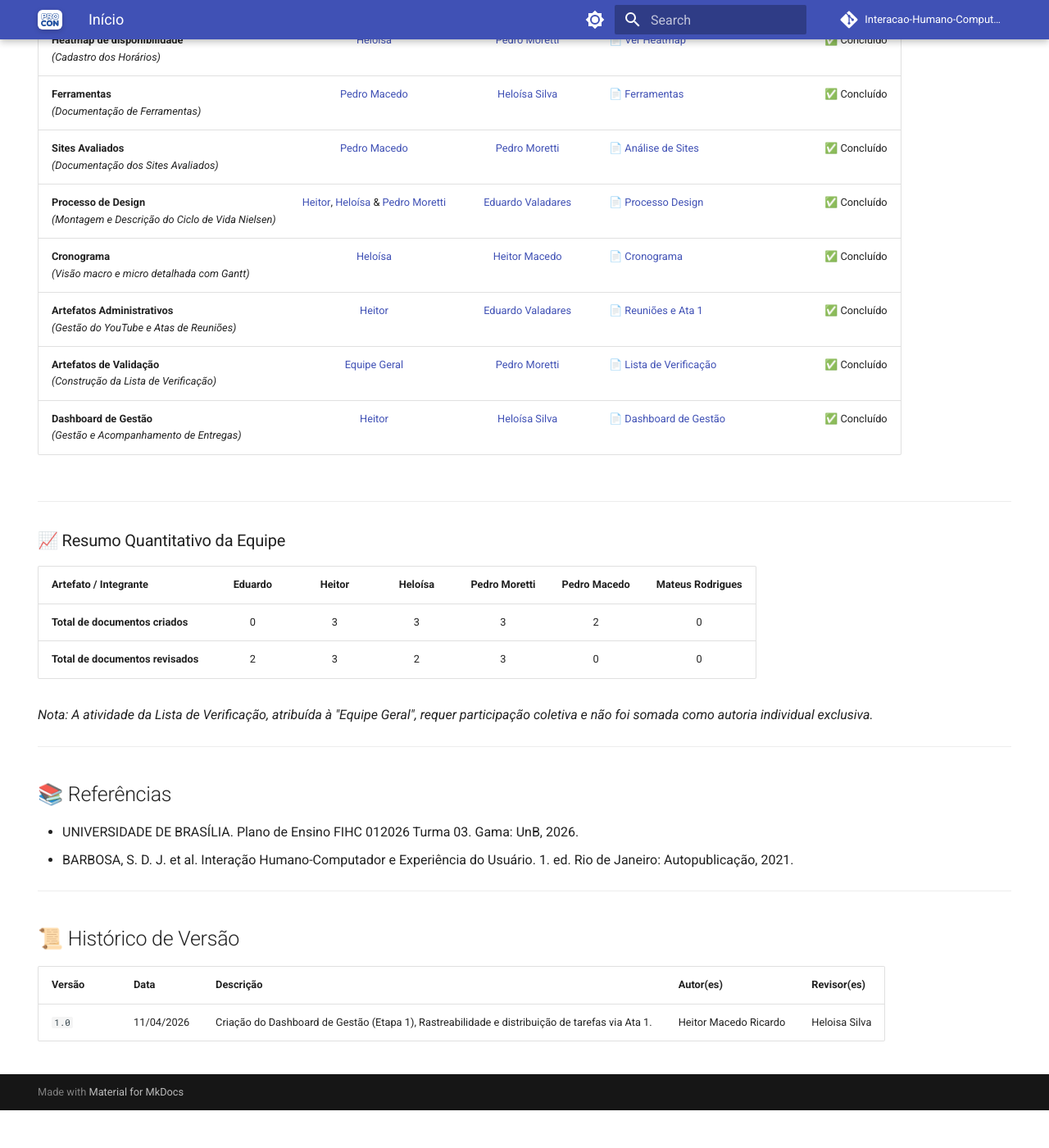
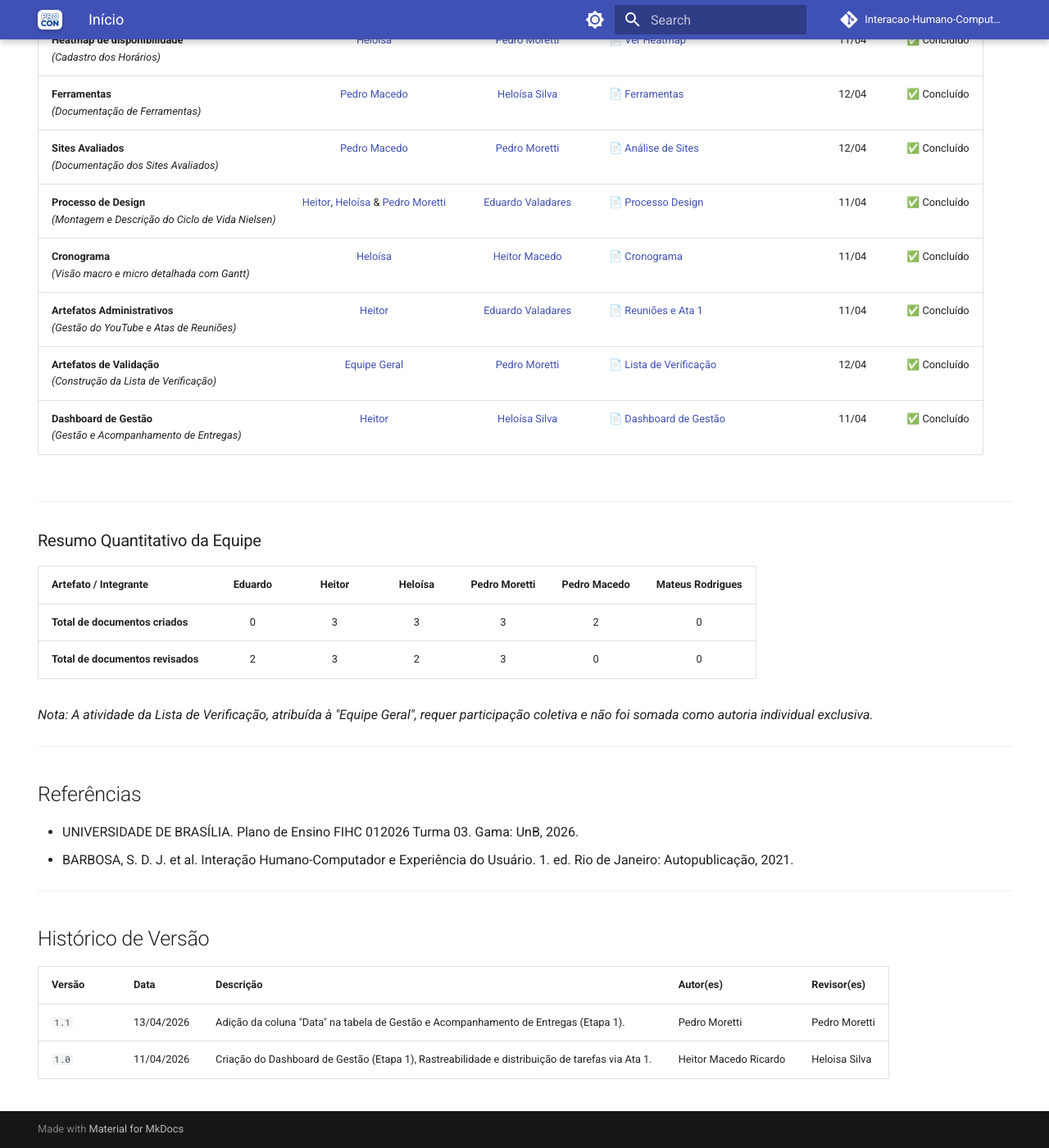
Before and after one commit to Interacao-Humano-Computador/2026.1-Grupo03, an MkDocs documentation site: the page built from docs/index.md, in a window 1280 px wide and 1400 px high, scrolled down 1359 px. Shown: the whole window at 82% size. Built offline with MkDocs 1.6.1 and Material for MkDocs 9.7.7, drawn with Linux system fonts in a browser that asks for light colours; comment, search, counter and statistics services are not loaded; before the commit the page ends 2713 px from its top, so only the background shows below that; some of the changed text lies outside the part shown.

Commit message:
feat: add inspection report for group 04 and verification checklist documentation

```diff
--- a/docs/index.md
+++ b/docs/index.md
@@ -4,25 +4,25 @@
   - toc
 ---
 
-# 📊 Gestão e Acompanhamento de Entregas
+# Cronograma Executado
 
 Este painel apresenta o rastreamento das atividades distribuídas da equipe, desenhado e estruturado com base nos tópicos de acompanhamento do **Plano de Ensino** e na dinâmica da **Ata de Reuniões**. Cada etapa conta com seu responsável, links para as páginas correspondentes, uma identificação do revisor (Cross-Review) e a evidência técnica final.
 
 === "Etapa 1"
     Nesta etapa inaugural, as tarefas foram direcionadas para o setup, planejamento geral do projeto e formalização de processos iniciais.
 
-    | Atividade Extraída do Plano de Ensino | Integrante Responsável | Revisor (Cross-Review) | Sistema de Rastreabilidade (Evidências) | Status |
-    | :--- | :---: | :---: | :--- | :---: |
-    | **Apresentação da Equipe**<br>*(Apresentação da Equipe)* | [Pedro Moretti](equipe/equipe.md) | [Heitor Macedo](equipe/equipe.md) | [📄 Equipe](equipe/equipe.md) | ✅ Concluído |
-    | **Apresentação do Site Escolhido**<br>*(Apresentação do Site Escolhido)* | [Pedro Moretti](equipe/equipe.md) | [Heitor Macedo](equipe/equipe.md) | [📄 Site Escolhido](planejamento/site-escolhido.md) | ✅ Concluído |
-    | **Heatmap de disponibilidade**<br>*(Cadastro dos Horários)* | [Heloísa](equipe/equipe.md) | [Pedro Moretti](equipe/equipe.md) | [📄 Ver Heatmap](equipe/disponibilidade.md) | ✅ Concluído |
-    | **Ferramentas**<br>*(Documentação de Ferramentas)* | [Pedro Macedo](equipe/equipe.md) | [Heloísa Silva](equipe/equipe.md) | [📄 Ferramentas](planejamento/ferramentas.md)| ✅ Concluído |
-    | **Sites Avaliados**<br>*(Documentação dos Sites Avaliados)* | [Pedro Macedo](equipe/equipe.md) | [Pedro Moretti](equipe/equipe.md) | [📄 Análise de Sites](projeto/analise-sites.md)| ✅ Concluído |
-    | **Processo de Design**<br>*(Montagem e Descrição do Ciclo de Vida Nielsen)* | [Heitor](equipe/equipe.md), [Heloísa](equipe/equipe.md) & [Pedro Moretti](equipe/equipe.md) | [Eduardo Valadares](equipe/equipe.md) | [📄 Processo Design](planejamento/processo-design.md) | ✅ Concluído |
-    | **Cronograma**<br>*(Visão macro e micro detalhada com Gantt)* | [Heloísa](equipe/equipe.md) | [Heitor Macedo](equipe/equipe.md) | [📄 Cronograma](planejamento/cronograma.md) | ✅ Concluído |
-    | **Artefatos Administrativos**<br>*(Gestão do YouTube e Atas de Reuniões)* | [Heitor](equipe/equipe.md) | [Eduardo Valadares](equipe/equipe.md) | [📄 Reuniões e Ata 1](planejamento/reunioes.md) | ✅ Concluído |
-    | **Artefatos de Validação**<br>*(Construção da Lista de Verificação)* | [Equipe Geral](equipe/equipe.md) | [Pedro Moretti](equipe/equipe.md) | [📄 Lista de Verificação](planejamento/verificacao.md) | ✅ Concluído |
-    | **Dashboard de Gestão**<br>*(Gestão e Acompanhamento de Entregas)* | [Heitor](equipe/equipe.md) | [Heloísa Silva](equipe/equipe.md) | [📄 Dashboard de Gestão](index.md) | ✅ Concluído |
+    | Atividade Extraída do Plano de Ensino | Integrante Responsável | Revisor (Cross-Review) | Sistema de Rastreabilidade (Evidências) | Data | Status |
+    | :--- | :---: | :---: | :--- | :---: | :---: |
+    | **Apresentação da Equipe**<br>*(Apresentação da Equipe)* | [Pedro Moretti](equipe/equipe.md) | [Heitor Macedo](equipe/equipe.md) | [📄 Equipe](equipe/equipe.md) | 11/04 | ✅ Concluído |
+    | **Apresentação do Site Escolhido**<br>*(Apresentação do Site Escolhido)* | [Pedro Moretti](equipe/equipe.md) | [Heitor Macedo](equipe/equipe.md) | [📄 Site Escolhido](planejamento/site-escolhido.md) | 11/04 | ✅ Concluído |
+    | **Heatmap de disponibilidade**<br>*(Cadastro dos Horários)* | [Heloísa](equipe/equipe.md) | [Pedro Moretti](equipe/equipe.md) | [📄 Ver Heatmap](equipe/disponibilidade.md) | 11/04 | ✅ Concluído |
+    | **Ferramentas**<br>*(Documentação de Ferramentas)* | [Pedro Macedo](equipe/equipe.md) | [Heloísa Silva](equipe/equipe.md) | [📄 Ferramentas](planejamento/ferramentas.md)| 12/04 | ✅ Concluído |
+    | **Sites Avaliados**<br>*(Documentação dos Sites Avaliados)* | [Pedro Macedo](equipe/equipe.md) | [Pedro Moretti](equipe/equipe.md) | [📄 Análise de Sites](projeto/analise-sites.md)| 12/04 | ✅ Concluído |
+    | **Processo de Design**<br>*(Montagem e Descrição do Ciclo de Vida Nielsen)* | [Heitor](equipe/equipe.md), [Heloísa](equipe/equipe.md) & [Pedro Moretti](equipe/equipe.md) | [Eduardo Valadares](equipe/equipe.md) | [📄 Processo Design](planejamento/processo-design.md) | 11/04 | ✅ Concluído |
+    | **Cronograma**<br>*(Visão macro e micro detalhada com Gantt)* | [Heloísa](equipe/equipe.md) | [Heitor Macedo](equipe/equipe.md) | [📄 Cronograma](planejamento/cronograma.md) | 11/04 | ✅ Concluído |
+    | **Artefatos Administrativos**<br>*(Gestão do YouTube e Atas de Reuniões)* | [Heitor](equipe/equipe.md) | [Eduardo Valadares](equipe/equipe.md) | [📄 Reuniões e Ata 1](planejamento/reunioes.md) | 11/04 | ✅ Concluído |
+    | **Artefatos de Validação**<br>*(Construção da Lista de Verificação)* | [Equipe Geral](equipe/equipe.md) | [Pedro Moretti](equipe/equipe.md) | [📄 Lista de Verificação](planejamento/verificacao.md) | 12/04 | ✅ Concluído |
+    | **Dashboard de Gestão**<br>*(Gestão e Acompanhamento de Entregas)* | [Heitor](equipe/equipe.md) | [Heloísa Silva](equipe/equipe.md) | [📄 Dashboard de Gestão](index.md) | 11/04 | ✅ Concluído |
 
 === "Etapa 2"
     > *Atividades a serem preenchidas via Atas e desdobramentos futuros do projeto.*
@@ -35,7 +35,7 @@
 
 ---
 
-### 📈 Resumo Quantitativo da Equipe
+### Resumo Quantitativo da Equipe
 
 | Artefato / Integrante | Eduardo | Heitor | Heloísa | Pedro Moretti | Pedro Macedo | Mateus Rodrigues |
 | :--- | :---: | :---: | :---: | :---: | :---: | :---: |
@@ -46,15 +46,16 @@
 
 ---
 
-## 📚 Referências
+## Referências
 
 - UNIVERSIDADE DE BRASÍLIA. Plano de Ensino FIHC 012026 Turma 03. Gama: UnB, 2026.
 - BARBOSA, S. D. J. et al. Interação Humano-Computador e Experiência do Usuário. 1. ed. Rio de Janeiro: Autopublicação, 2021.
 
 ---
 
-## 📜 Histórico de Versão
+## Histórico de Versão
 
 | Versão | Data | Descrição | Autor(es) | Revisor(es) |
 | :--- | :--- | :--- | :--- | :--- |
+| `1.1` | 13/04/2026 | Adição da coluna "Data" na tabela de Gestão e Acompanhamento de Entregas (Etapa 1). | Pedro Moretti | Pedro Moretti |
 | `1.0` | 11/04/2026 | Criação do Dashboard de Gestão (Etapa 1), Rastreabilidade e distribuição de tarefas via Ata 1. | Heitor Macedo Ricardo | Heloisa Silva |
--- a/mkdocs.yml
+++ b/mkdocs.yml
@@ -56,3 +56,4 @@
       - Site Escolhido: planejamento/site-escolhido.md
   - Inspeção:
     - Entrega 01: inspecoes/entrega01.md
+    - Grupo +1 (Etapa 1): inspecoes/grupo04.md
```
Also changed, not shown: docs/inspecoes/grupo04.md (added, +95 -0 lines), docs/planejamento/verificacao.md (+1 -1 lines).
